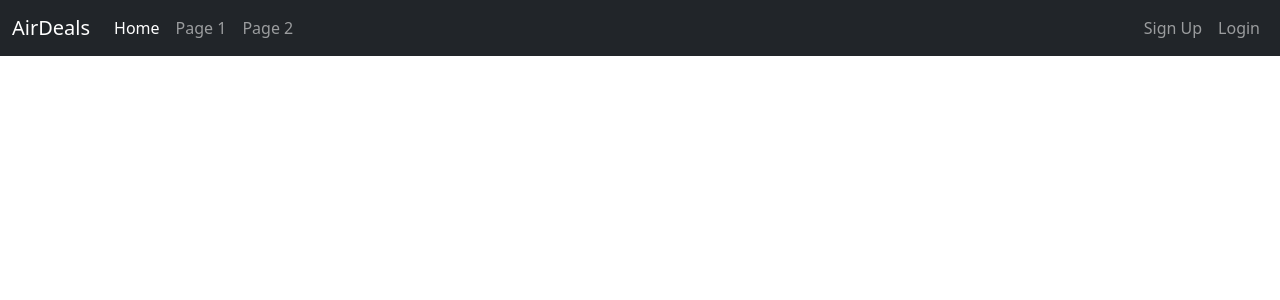
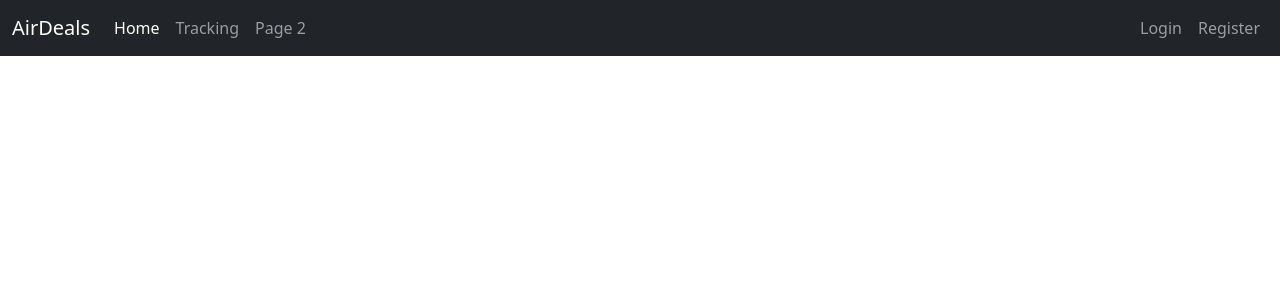
Before and after one commit to bryanpepe9/AirDeals, a Flask app: page / in a window 1280 px wide. Shown: the top 300 px of the page. Run offline with Flask 3, Linux system fonts and the light colour scheme; some libraries are stand-ins or nearby versions.

Commit message:
Added some fields to the template.html file to for login, register, and logout. Also used Jinja templating to run python code inside the html file and establish a conditional where the login, logout buttons will only be visible if the user is logged out, while the logout button will only be visible if the user is logged in.

```diff
--- a/templates/template.html
+++ b/templates/template.html
@@ -25,19 +25,25 @@
               <a class="nav-link active" aria-current="page" href="#">Home</a>
             </li>
             <li class="nav-item">
-              <a class="nav-link" href="#">Page 1</a>
+              <a class="nav-link" href="{{ url_for('tracking') }}">Tracking</a>
             </li>
             <li class="nav-item">
               <a class="nav-link" href="#">Page 2</a>
             </li>
           </ul>
           <ul class="navbar-nav ms-auto">
-            <li class="nav-item">
-              <a class="nav-link" href="/register">Sign Up</a>
-            </li>
-            <li class="nav-item">
-              <a class="nav-link" href="/login">Login</a>
-            </li>
+              {% if not current_user.is_authenticated %}
+              <li class="nav-item">
+                  <a class="nav-link" href="{{ url_for('login') }}">Login</a>
+              </li>
+              <li class="nav-item">
+                  <a class="nav-link" href="{{ url_for('register') }}">Register</a>
+              </li>
+              {% else %}
+              <li class="nav-item">
+                  <a class="nav-link" href="{{ url_for('logout') }}">Log Out</a>
+              </li>
+              {% endif %}
           </ul>
         </div>
       </div>
```
